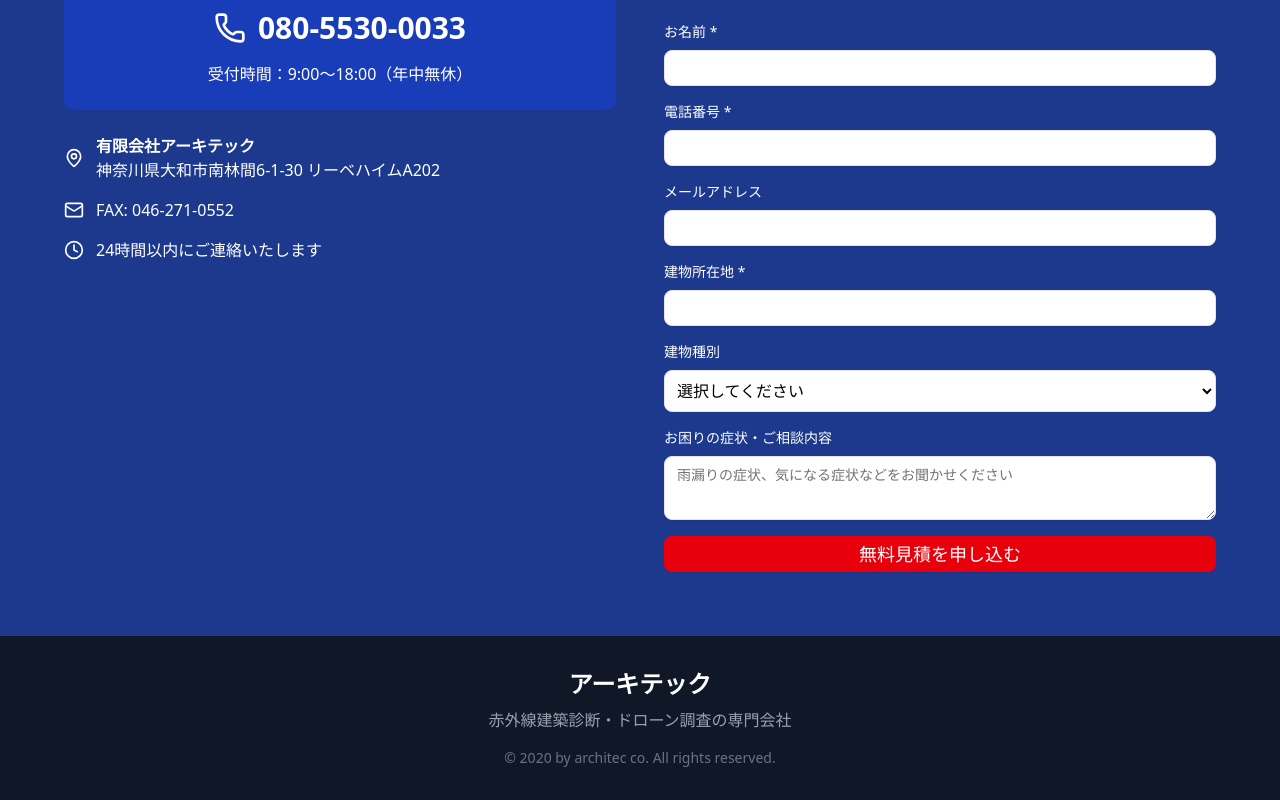
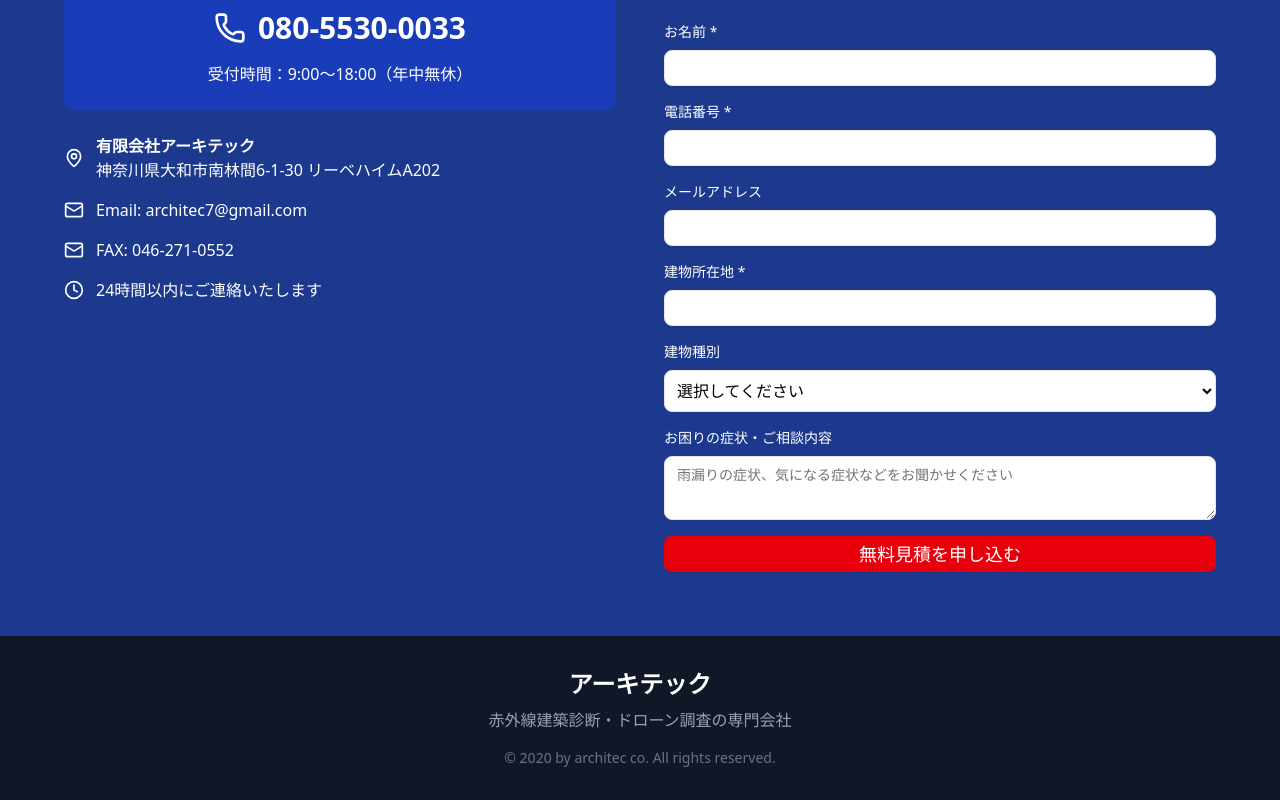
Before and after one commit to yasuyuki-shiozawa/architec-LP, a React (Vite) app: page / in a window 1280 px wide. Shown: the part 7162-7962 px from the top of the page. Built offline with nearby package versions, Linux system fonts and the light colour scheme.

Commit message:
Update company information
- 会社名: 株式会社アーキテック → 有限会社アーキテック
- メールアドレス追加: architec7@gmail.com
- LP・READMEファイル両方を更新

```diff
--- a/src/App.jsx
+++ b/src/App.jsx
@@ -609,6 +609,10 @@ function App() {
                 </div>
                 <div className="flex items-center">
                   <Mail className="h-5 w-5 mr-3" />
+                  <p>Email: architec7@gmail.com</p>
+                </div>
+                <div className="flex items-center">
+                  <Mail className="h-5 w-5 mr-3" />
                   <p>FAX: 046-271-0552</p>
                 </div>
                 <div className="flex items-center">
```
Also changed, not shown: 1 other file (tests, documents, lock files or other folders).
